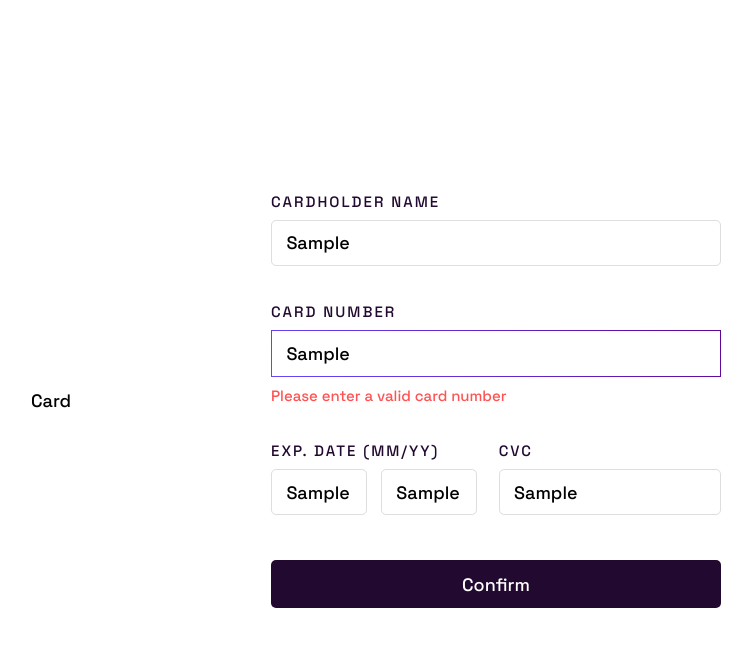
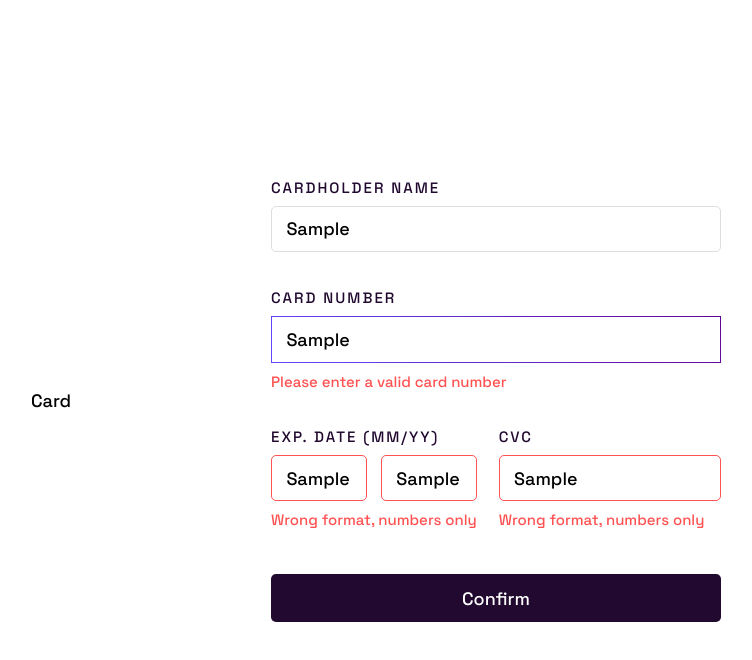
Before and after one commit to Tomas-Arrativel/Card-detailing, a React (Vite) app: page / in a window 1280 px wide. Both pictures are taken after typing "Sample", "Sample", "Sample", "Sample", "Sample" into the empty fields and a click on the input "Confirm". Shown: the top 660 px of the page, without its empty margins (239-991 px from the left). Built offline with nearby package versions, Linux system fonts and the light colour scheme.

Commit message:
all the error control created

```diff
--- a/src/components/Form/Form.tsx
+++ b/src/components/Form/Form.tsx
@@ -69,10 +69,18 @@ const Form = () => {
             <input
               className={errors.expDateM ? styles.errorInp : ''}
               type='text'
+              min={1}
+              max={12}
               placeholder='MM'
               maxLength={2}
               {...register('expDateM', {
                 required: { value: true, message: "Can't be blank" },
+                pattern: {
+                  value: /^[0-9]+$/,
+                  message: 'Wrong format, numbers only',
+                },
+                max: { value: 12, message: "This month doesn't exist" },
+                min: { value: 1, message: "This month doesn't exist" },
               })}
             />
             <input
@@ -82,14 +90,21 @@ const Form = () => {
               maxLength={2}
               {...register('expDateY', {
                 required: { value: true, message: "Can't be blank" },
+                pattern: {
+                  value: /^[0-9]+$/,
+                  message: 'Wrong format, numbers only',
+                },
+                minLength: { value: 2, message: 'Please enter a valid Year' },
               })}
             />
-            {errors.expDateM || errors.expDateY ? (
-              <p className={styles.error}>{errors.expDateM?.message}</p>
-            ) : (
-              ''
-            )}
           </div>
+          {errors.expDateM || errors.expDateY ? (
+            <p className={styles.error}>
+              {errors.expDateM?.message || errors.expDateY?.message}
+            </p>
+          ) : (
+            ''
+          )}
         </div>
         <div className={styles.inputContainer}>
           <label>CVC</label>
@@ -99,6 +114,11 @@ const Form = () => {
             }
             {...register('cvc', {
               required: { value: true, message: "Can't be blank" },
+              pattern: {
+                value: /^[0-9]+$/,
+                message: 'Wrong format, numbers only',
+              },
+              minLength: { value: 3, message: 'Please enter a valid CVC' },
             })}
             type='text'
             placeholder='e.g. 123'
```
